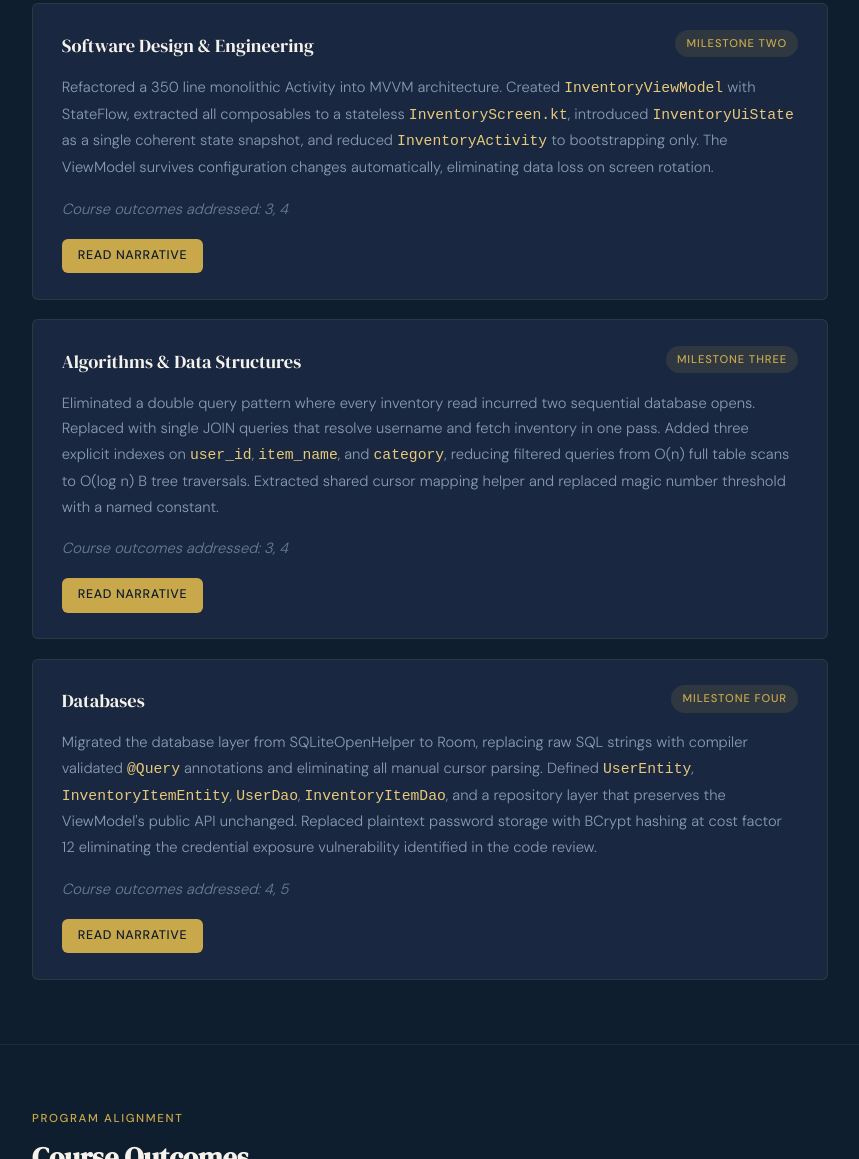
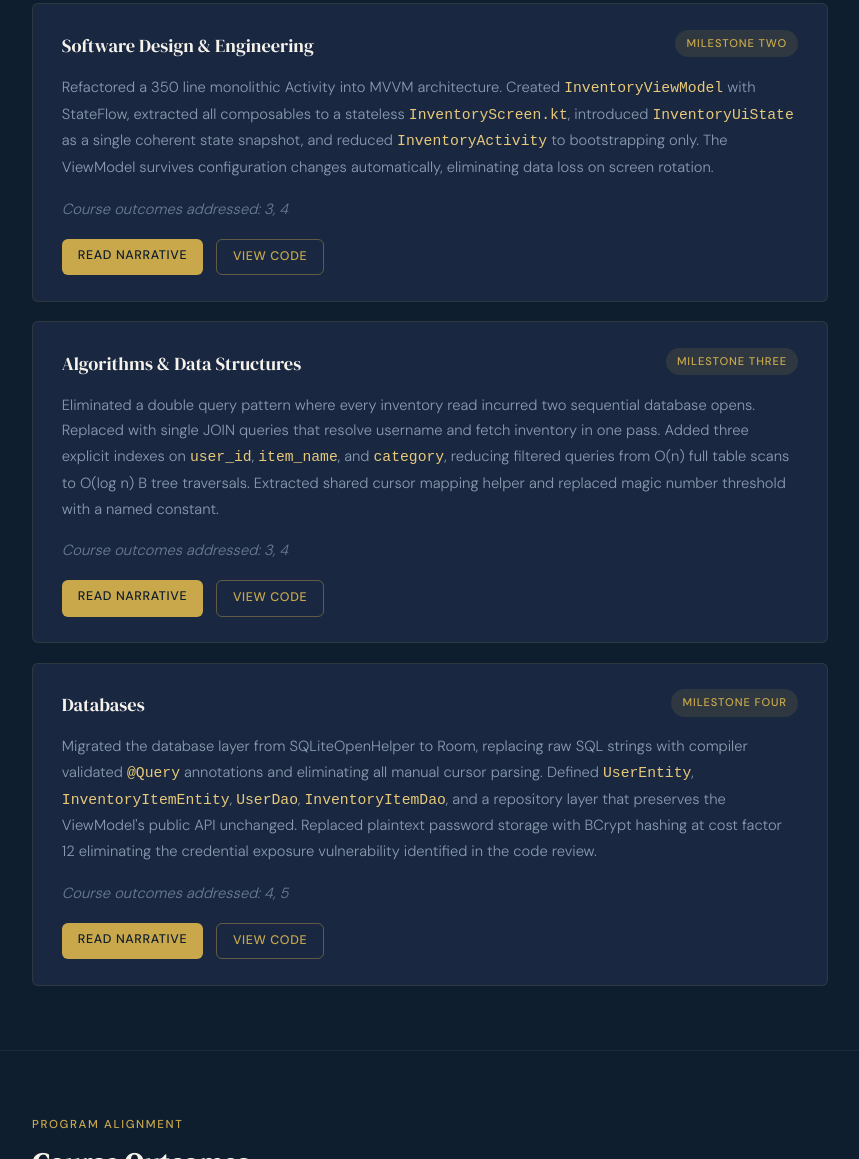
Before and after one commit to Villon43/villon34.github.io, a plain HTML site: page index.html in a window 1280 px wide. Shown: the part 2753-3912 px from the top of the page, without its empty margins (210-1069 px from the left). Drawn offline with Linux system fonts and the light colour scheme.

Commit message:
added link back to code

```diff
--- a/index.html
+++ b/index.html
@@ -383,6 +383,7 @@
       <p><em style="color:#6a7d94;">Course outcomes addressed: 3, 4</em></p>
       <div class="card-links">
         <a class="btn btn-gold" href="https://github.com/Villon43/villon34.github.io/blob/main/narratives/milestone2_narrative.docx" target="_blank">Read Narrative</a>
+        <a class="btn btn-outline" href="https://github.com/Villon43/villon34.github.io/blob/main/code/inventoryappWeek5.zip">View Code</a>
       </div>
     </div>
 
@@ -405,6 +406,7 @@
       <p><em style="color:#6a7d94;">Course outcomes addressed: 3, 4</em></p>
       <div class="card-links">
         <a class="btn btn-gold" href="https://github.com/Villon43/villon34.github.io/blob/main/narratives/milestone3_narrative.docx" target="_blank">Read Narrative</a>
+        <a class="btn btn-outline" href="https://github.com/Villon43/villon34.github.io/blob/main/code/inventoryappWeek5.zip">View Code</a>
       </div>
     </div>
 
@@ -429,6 +431,7 @@
       <p><em style="color:#6a7d94;">Course outcomes addressed: 4, 5</em></p>
       <div class="card-links">
         <a class="btn btn-gold" href="https://github.com/Villon43/villon34.github.io/blob/main/narratives/milestone4_narrative.docx" target="_blank">Read Narrative</a>
+        <a class="btn btn-outline" href="https://github.com/Villon43/villon34.github.io/blob/main/code/inventoryappWeek5.zip">View Code</a>
       </div>
     </div>
 
```
